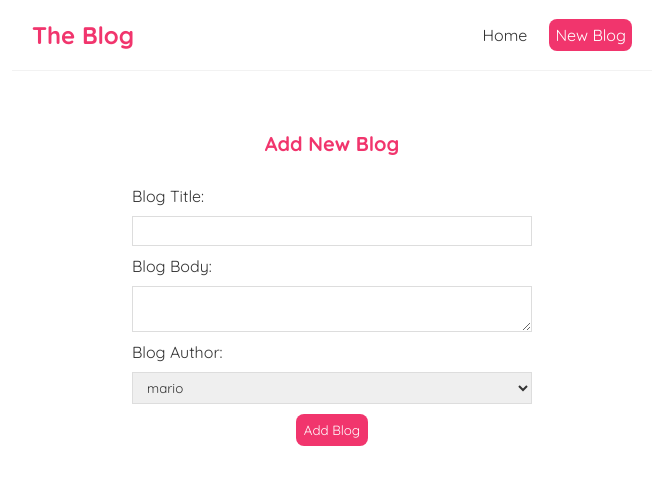
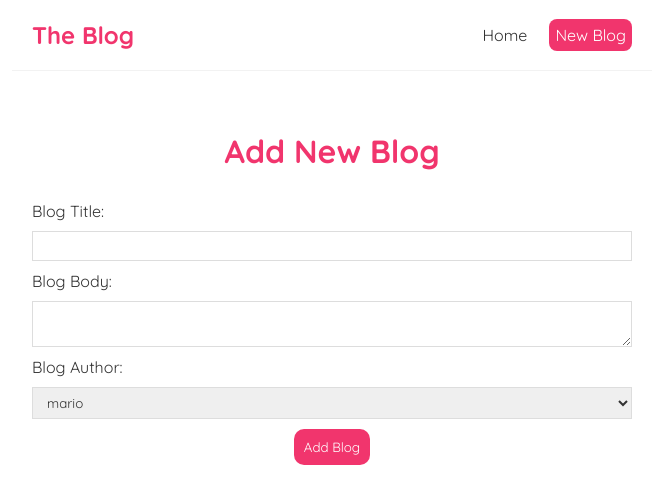
Before and after one commit to dchan68/react-blog, a React (Create React App) app: page /create in a window 1280 px wide. Shown: the top 504 px of the page, without its empty margins (308-971 px from the left). Built offline with nearby package versions, Linux system fonts and the light colour scheme.

Commit message:
initial commit

```diff
--- a/src/index.css
+++ b/src/index.css
@@ -72,7 +72,7 @@
 
 /* create new blog form */
 .create {
-  max-width: 400px;
+  max-width: 100%;
   margin: 0 auto;
   text-align: center;
 }
@@ -81,7 +81,7 @@
   display: block;
 }
 .create h2 {
-  font-size: 20px;
+  font-size: 2rem;
   color: #f1356d;
   margin-bottom: 30px;
 }
@@ -97,7 +97,7 @@
   background: #f1356d;
   color: #fff;
   border: 0;
-  padding: 8px;
-  border-radius: 8px;
+  padding: 10px;
+  border-radius: 10px;
   cursor: pointer;
 }
```
